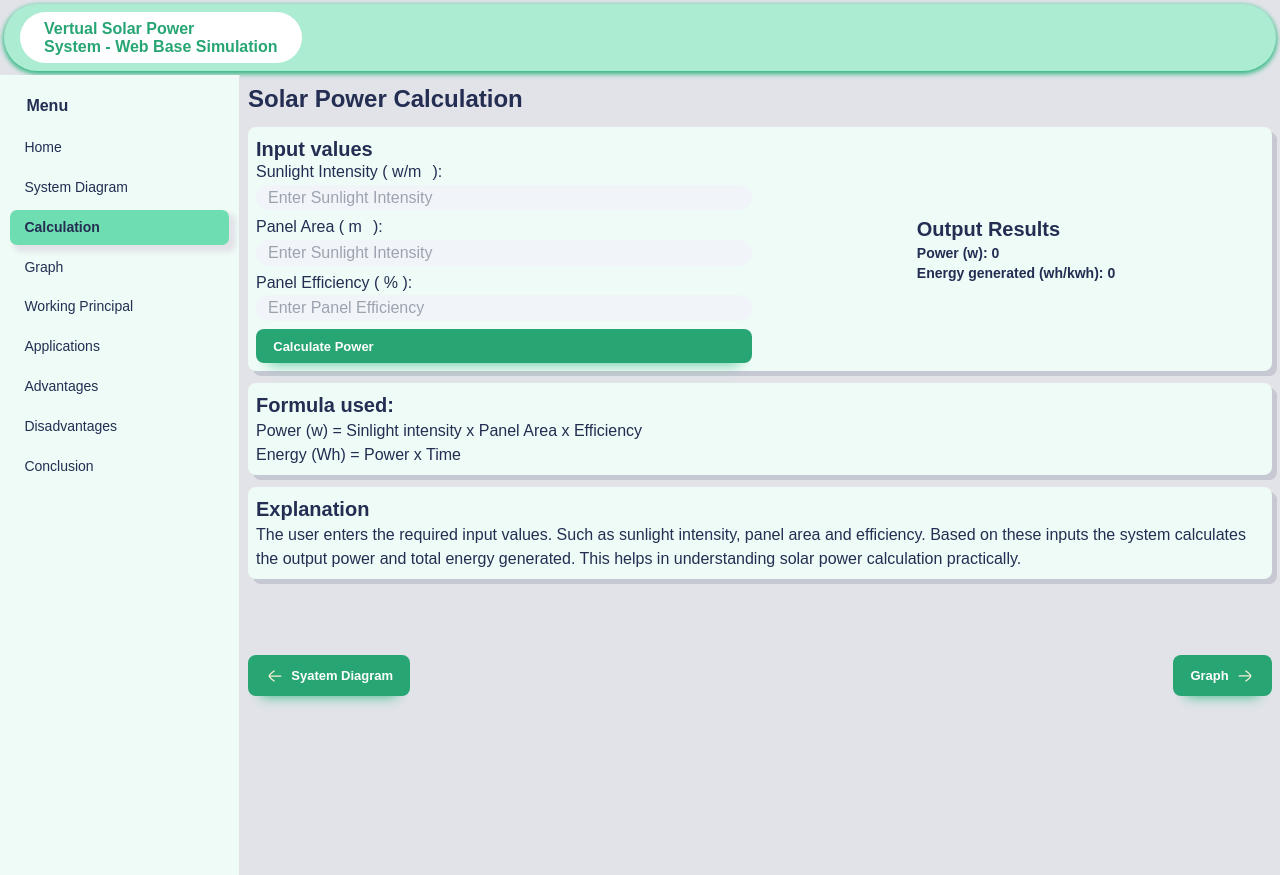
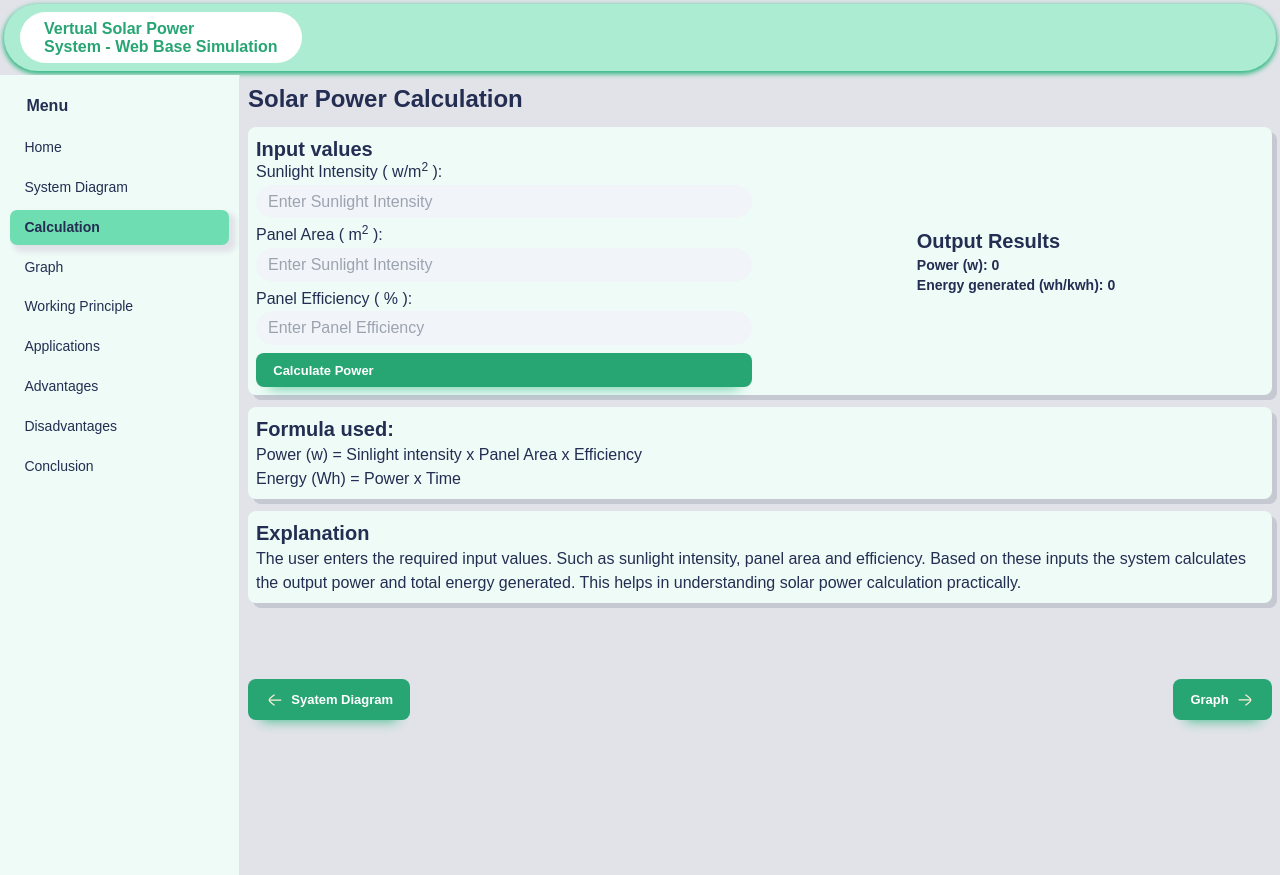
Before and after one commit to anshuGupta-cell/ST-Solar-Collge-Project, a Next.js app in the folder App/: page /calculation in a window 1280 px wide. Built offline with nearby package versions, Linux system fonts and the light colour scheme.

Commit message:
some navbar z index to 100

```diff
--- a/App/app/advantages/page.js
+++ b/App/app/advantages/page.js
@@ -6,12 +6,12 @@ const Advantages = () => {
     <div>
         <section className='card'>
             <h1 className='text-2xl font-semibold'>Advantages of Solar PV System</h1>
-            <ul  className='px-6 my-2'>
+            <ol type='1' className='list-decimal pl-8 my-2 gap-2 flex flex-col'>
                 <li>Renewable sources of energy.</li>
                 <li>Np pollution.</li>
                 <li>Low maintenance.</li>
                 <li>Free energy from the Sun.</li>
-            </ul>
+            </ol>
         </section>
         <section className="flex justify-between my-16">
         <Link className={` button `} href="/applications">
--- a/App/app/applications/page.js
+++ b/App/app/applications/page.js
@@ -6,17 +6,17 @@ const Applications = () => {
     <div>
       <section className='card '>
         <h1 className='text-2xl font-semibold'>Applications of solar PV system</h1>
-        <ul className='px-6 my-2'>
+        <ol type='1' className='list-decimal pl-8 my-2 gap-2 flex flex-col'>
           <li>Home Solar System - Used for lighting, fans and household appliances.</li>
           <li>Solar Street Light - Provides automatic and energy efficient lighting.</li>
           <li>Water Pumping System - Used for irrigation and water supply in rural areas.</li>
           <li>Solar Power Plants - Large - Scale generation of electricity for grid supply.</li>
-        </ul>
+        </ol>
       </section>
       <section className="flex justify-between my-16">
         <Link className={` button `} href="/working">
           <img className="icon" data-type="inverted" src="/svg/arrow-left-02-stroke-rounded.svg" />
-          <span>Working Principal</span>
+          <span>Working Principle</span>
         </Link>
         <Link className={` button `} href="/advantages">
           <span>Advantages</span>
--- a/App/app/calculation/page.js
+++ b/App/app/calculation/page.js
@@ -26,16 +26,16 @@ const Calculation = () => {
           <h2 className='text-xl font-semibold'>Input values</h2>
           <form className='flex flex-col gap-2' onSubmit={(e) => handleCalculate(e)}>
             <label className='flex flex-col gap-1 cursor-pointer'>
-              <span>Sunlight Intensity ( w/m<sup className='z-[-1]'>2</sup> ): </span>
-              <input className='text-black rounded-full focus:outline-green-500 py-1 px-3 bg-slate-100 ' value={sunlightIntensity || ""} onChange={(e) => setSunlightIntensity(e.target.value)} placeholder='Enter Sunlight Intensity' />
+              <span>Sunlight Intensity ( w/m<sup className=''>2</sup> ): </span>
+              <input className='text-black rounded-full focus:outline-green-500 py-2 px-3 bg-slate-100 ' value={sunlightIntensity || ""} onChange={(e) => setSunlightIntensity(e.target.value)} placeholder='Enter Sunlight Intensity' />
             </label>
             <label className='flex flex-col gap-1 cursor-pointer'>
-              <div>Panel Area ( m<sup className='z-[-1]'>2</sup> ): </div>
-              <input className='text-black rounded-full focus:outline-green-500 py-1 px-3 bg-slate-100 ' value={panelArea || ""} onChange={(e) => setPanelArea(e.target.value)} placeholder='Enter Sunlight Intensity' />
+              <div>Panel Area ( m<sup className=''>2</sup> ): </div>
+              <input className='text-black rounded-full focus:outline-green-500 py-2 px-3 bg-slate-100 ' value={panelArea || ""} onChange={(e) => setPanelArea(e.target.value)} placeholder='Enter Sunlight Intensity' />
             </label>
             <label className='flex flex-col gap-1 cursor-pointer'>
               <span>Panel Efficiency ( % ): </span>
-              <input className='text-black rounded-full focus:outline-green-500 py-1 px-3 bg-slate-100 ' value={panelEfficiency || ""} onChange={(e) => setPanelEfficiency(e.target.value)} placeholder='Enter Panel Efficiency' />
+              <input className='text-black rounded-full focus:outline-green-500 py-2 px-3 bg-slate-100 ' value={panelEfficiency || ""} onChange={(e) => setPanelEfficiency(e.target.value)} placeholder='Enter Panel Efficiency' />
             </label>
             <button className='button'>Calculate Power</button>
           </form>
--- a/App/app/disadvantages/page.js
+++ b/App/app/disadvantages/page.js
@@ -6,13 +6,13 @@ const Advantages = () => {
     <div>
       <section className='card '>
         <h1 className='text-2xl font-semibold'>Disadvantages of Solar PV System</h1>
-        <ul className='px-6 my-2'>
+        <ol type='1' className='list-decimal pl-8 my-2 gap-2 flex flex-col'>
           <li><span>High initial cost</span><p>The initial installation cost of a solar PV system is high.</p></li>
           <li><span>Weather dependent</span><p>Solar power generations depends on sunlight and weather conditions.</p></li>
           <li><span>Large area required</span><p>Large space is required for installing solar panels.</p></li>
           <li><span>Energy storage problem</span><p>Batteries are required to store energy, which increases system cost.</p></li>
 
-        </ul>
+        </ol>
       </section>
 
       <section className="flex justify-between my-16">
--- a/App/app/graph/page.js
+++ b/App/app/graph/page.js
@@ -18,7 +18,7 @@ const Graph = () => {
           <span>Calculation</span>
         </Link>
         <Link className={` button `} href="/working">
-          <span>Working Principal</span>
+          <span>Working Principle</span>
           <img className="icon" data-type="inverted" src="/svg/arrow-right-02-stroke-rounded.svg" />
         </Link>
       </section>
--- a/App/app/working/page.js
+++ b/App/app/working/page.js
@@ -6,7 +6,7 @@ const Working = () => {
         <div className='flex flex-col gap-3'>
             <h1 className='text-2xl font-semibold'>Working principle of solar PV system</h1>
             <section className='card '>
-                <ul>
+                <ol type='1' className='list-decimal pl-8 my-2 gap-2 flex flex-col'>
                     <li>
                         <span className='font-semibold'>Photoelectric effect - </span>
                         <p>When Sunlight falls on the solar cell, photons transfer energy to electrons.</p>
@@ -23,7 +23,7 @@ const Working = () => {
                         <span className='font-semibold'>Photoelectric effect - </span>
                         <p>When Sunlight falls on the solar cell, photons transfer energy to electrons</p>
                     </li>
-                </ul>
+                </ol>
             </section>
             <section className='card '>
                 <h2 className='text-xl font-semibold'>Formula</h2>
--- a/App/components/navbar/Navbar.js
+++ b/App/components/navbar/Navbar.js
@@ -70,7 +70,7 @@ const Navbar = ({primaryNav}) => {
                         <Link className={`${pathName === '/graph' ? 'active' : ''}`} href="/graph"><span>Graph</span></Link>
                     </li>
                     <li className="nav-items">
-                        <Link className={`${pathName === '/working' ? 'active' : ''}`} href="/working"><span>Working Principal</span></Link>
+                        <Link className={`${pathName === '/working' ? 'active' : ''}`} href="/working"><span>Working Principle</span></Link>
                     </li>
                     <li className="nav-items">
                         <Link className={`${pathName === '/applications' ? 'active' : ''}`} href="/applications"><span>Applications</span></Link>
--- a/App/components/navbar/style.css
+++ b/App/components/navbar/style.css
@@ -17,7 +17,7 @@
     transition: left .25s linear;
     left: -100%;
     border-right: 1px solid var(--clr-neutral-150);
-
+z-index: 100;
     /* display: none; */
     ul {
         list-style: none;
```
Also changed, not shown: App/public/abc.txt (added).
